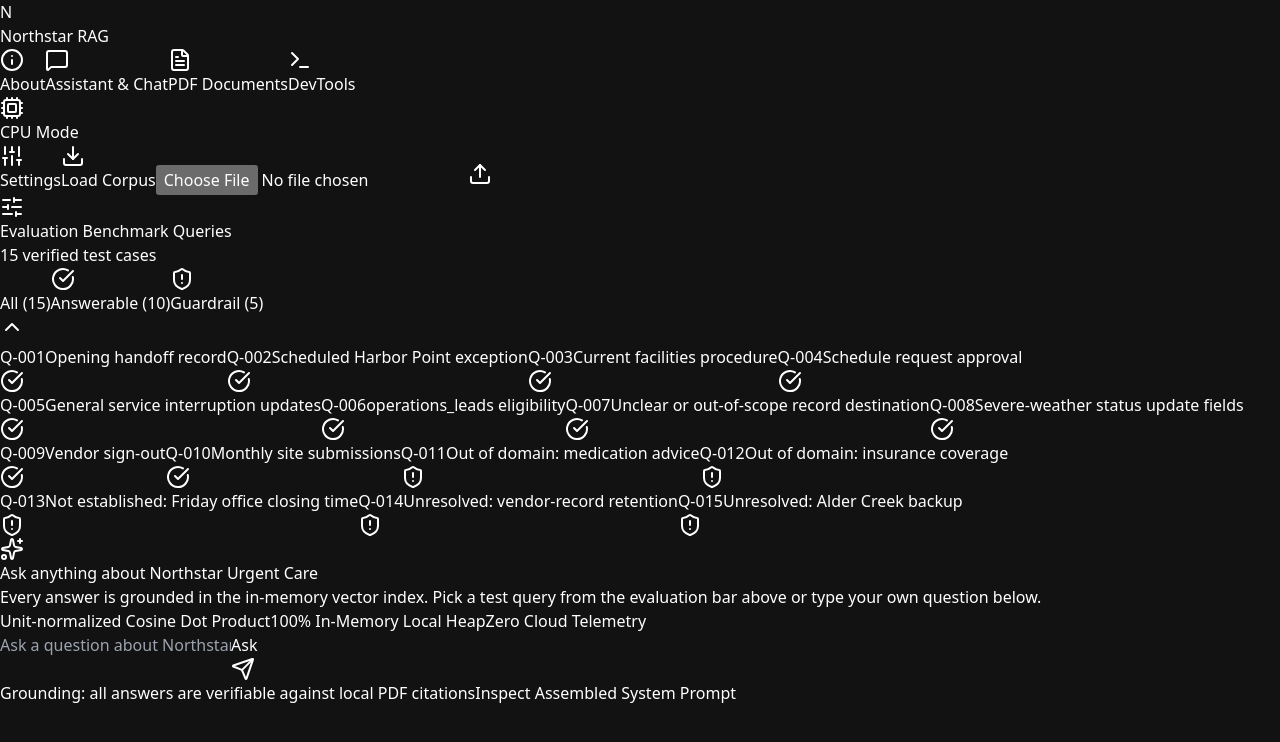
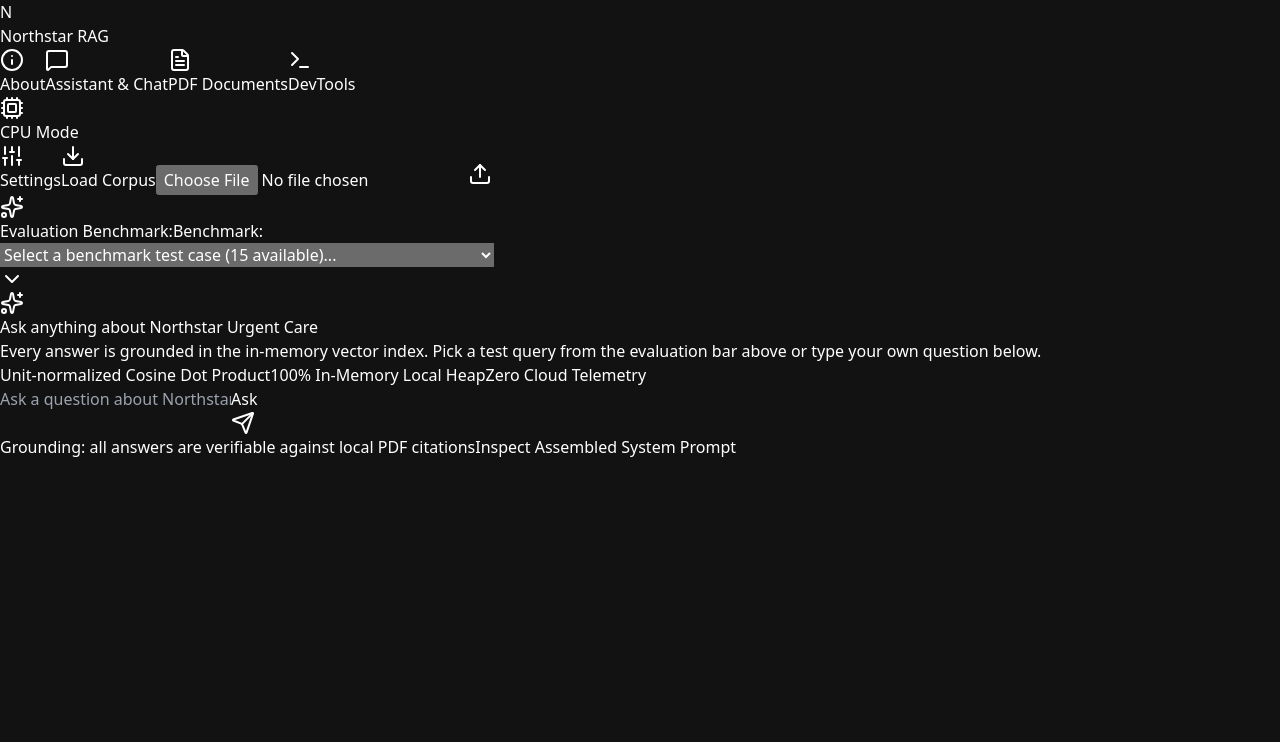
Before and after one commit to jpeckenpaugh/rag-poc, a React (Vite) app: page / in a window 1280 px wide. Both pictures are taken after a click on the button "Assistant & Chat". Shown: the top 742 px of the page. Built offline with nearby package versions, Linux system fonts and the light colour scheme.

Commit message:
feat(ui): convert evaluation queries to compact dropdown to maximize chat space

```diff
--- a/src/components/EvaluationQueryBar.tsx
+++ b/src/components/EvaluationQueryBar.tsx
@@ -2,10 +2,10 @@
 import {
   CheckCircle,
   ShieldAlert,
+  Search,
+  Sparkles,
   ChevronDown,
-  ChevronUp,
-  Search,
-  SlidersHorizontal,
+  Info,
 } from 'lucide-react';
 import { evaluationQueries, EvaluationQuery } from '../data/evaluationQueries';
 
@@ -18,150 +18,112 @@
   selectedQueryId,
   onSelectQuery,
 }) => {
-  const [filter, setFilter] = useState<'all' | 'answerable' | 'negative'>('all');
-  const [isExpanded, setIsExpanded] = useState<boolean>(true);
-  const [previewQuery, setPreviewQuery] = useState<EvaluationQuery | null>(null);
+  const [showDetails, setShowDetails] = useState<boolean>(false);
 
-  const filteredQueries = evaluationQueries.filter((q) => {
-    if (filter === 'all') return true;
-    return q.type === filter;
-  });
+  const selectedQuery =
+    evaluationQueries.find((q) => q.id === selectedQueryId) || null;
 
-  const selectedQuery = evaluationQueries.find((q) => q.id === selectedQueryId) || previewQuery;
+  const handleSelectChange = (e: React.ChangeEvent<HTMLSelectElement>) => {
+    const queryId = e.target.value;
+    if (!queryId) return;
+    const found = evaluationQueries.find((q) => q.id === queryId);
+    if (found) {
+      onSelectQuery(found, true);
+    }
+  };
 
   return (
-    <div className="bg-slate-900/80 rounded-xl border border-slate-800 p-3 shadow-sm mb-1">
-      <div className="flex items-center justify-between mb-3">
-        <div className="flex items-center gap-2">
-          <SlidersHorizontal className="w-4 h-4 text-indigo-400" />
-          <h2 className="text-sm font-bold text-white tracking-wide">
-            Evaluation Benchmark Queries
-          </h2>
-          <span className="text-xs text-slate-400 bg-slate-800 px-2 py-0.5 rounded-full border border-slate-700">
-            {evaluationQueries.length} verified test cases
-          </span>
+    <div className="bg-slate-900/90 rounded-xl border border-slate-800 p-2 sm:px-3 sm:py-2 shadow-sm">
+      <div className="flex flex-col sm:flex-row sm:items-center justify-between gap-2">
+        {/* Left: Label & Dropdown */}
+        <div className="flex items-center gap-2 flex-1 min-w-0">
+          <div className="flex items-center gap-1.5 text-xs font-semibold text-slate-300 shrink-0">
+            <Sparkles className="w-3.5 h-3.5 text-indigo-400" />
+            <span className="hidden md:inline">Evaluation Benchmark:</span>
+            <span className="md:hidden">Benchmark:</span>
           </div>
 
-        <div className="flex items-center gap-3">
-          {/* Filter Pills */}
-          <div className="flex items-center bg-slate-950 p-0.5 rounded-lg border border-slate-800 text-xs">
-            <button
-              onClick={() => setFilter('all')}
-              className={`px-2.5 py-1 rounded-md transition font-medium ${
-                filter === 'all'
-                  ? 'bg-slate-800 text-white font-semibold'
-                  : 'text-slate-400 hover:text-slate-200'
-              }`}
+          {/* Compact Dropdown Select */}
+          <div className="relative flex-1 min-w-0 max-w-xl">
+            <select
+              value={selectedQueryId || ''}
+              onChange={handleSelectChange}
+              className="w-full bg-slate-950 border border-slate-750 hover:border-slate-600 focus:border-indigo-500 rounded-lg px-2.5 py-1.5 text-xs text-slate-200 focus:outline-none transition appearance-none cursor-pointer pr-8 font-medium truncate"
             >
-              All (15)
-            </button>
-            <button
-              onClick={() => setFilter('answerable')}
-              className={`px-2.5 py-1 rounded-md transition font-medium flex items-center gap-1 ${
-                filter === 'answerable'
-                  ? 'bg-emerald-950 text-emerald-300 font-semibold border border-emerald-800'
-                  : 'text-slate-400 hover:text-emerald-400'
-              }`}
-            >
-              <CheckCircle className="w-3 h-3 text-emerald-400" />
-              Answerable (10)
-            </button>
-            <button
-              onClick={() => setFilter('negative')}
-              className={`px-2.5 py-1 rounded-md transition font-medium flex items-center gap-1 ${
-                filter === 'negative'
-                  ? 'bg-amber-950 text-amber-300 font-semibold border border-amber-800'
-                  : 'text-slate-400 hover:text-amber-400'
-              }`}
-            >
-              <ShieldAlert className="w-3 h-3 text-amber-400" />
-              Guardrail (5)
-            </button>
-          </div>
-
-          <button
-            onClick={() => setIsExpanded(!isExpanded)}
-            className="text-slate-400 hover:text-slate-200 p-1 rounded hover:bg-slate-800 transition"
-            title={isExpanded ? 'Collapse query chips' : 'Expand query chips'}
-          >
-            {isExpanded ? <ChevronUp className="w-4 h-4" /> : <ChevronDown className="w-4 h-4" />}
-          </button>
+              <option value="" disabled>
+                Select a benchmark test case ({evaluationQueries.length} available)...
+              </option>
+              <optgroup label="── Answerable Operational Queries (10) ──">
+                {evaluationQueries
+                  .filter((q) => q.type === 'answerable')
+                  .map((q) => (
+                    <option key={q.id} value={q.id}>
+                      [{q.id}] {q.title}
+                    </option>
+                  ))}
+              </optgroup>
+              <optgroup label="── Guardrail & Negative Queries (5) ──">
+                {evaluationQueries
+                  .filter((q) => q.type === 'negative')
+                  .map((q) => (
+                    <option key={q.id} value={q.id}>
+                      [{q.id}] {q.title} (Guardrail)
+                    </option>
+                  ))}
+              </optgroup>
+            </select>
+            <ChevronDown className="w-3.5 h-3.5 text-slate-400 absolute right-2.5 top-1/2 -translate-y-1/2 pointer-events-none" />
           </div>
         </div>
 
-      {/* Chips Container */}
-      {isExpanded && (
-        <div className="flex flex-wrap gap-2 pt-1 transition-all">
-          {filteredQueries.map((q) => {
-            const isSelected = selectedQueryId === q.id;
-            const isAnswerable = q.type === 'answerable';
-
-            return (
+        {/* Right: Quick Type Filter Pills & Details Toggle */}
+        <div className="flex items-center gap-2 shrink-0 self-end sm:self-center">
+          {selectedQuery && (
             <button
-                key={q.id}
-                onClick={() => {
-                  setPreviewQuery(q);
-                  onSelectQuery(q, true);
-                }}
-                onMouseEnter={() => setPreviewQuery(q)}
-                className={`text-xs px-3 py-1.5 rounded-lg border font-medium flex items-center gap-2 transition duration-150 text-left ${
-                  isSelected
-                    ? isAnswerable
-                      ? 'bg-indigo-600 border-indigo-400 text-white shadow-sm shadow-indigo-500/20 ring-1 ring-indigo-400'
-                      : 'bg-amber-700 border-amber-500 text-white shadow-sm ring-1 ring-amber-400'
-                    : isAnswerable
-                    ? 'bg-slate-800/80 border-slate-700/80 text-slate-300 hover:border-indigo-500/60 hover:bg-slate-800 hover:text-white'
-                    : 'bg-amber-950/20 border-amber-900/40 text-amber-300/90 hover:border-amber-700 hover:bg-amber-950/40 hover:text-amber-200'
+              onClick={() => setShowDetails(!showDetails)}
+              className={`text-xs px-2.5 py-1 rounded-lg border font-medium flex items-center gap-1 transition cursor-pointer ${
+                showDetails
+                  ? 'bg-slate-800 text-indigo-300 border-indigo-500/50'
+                  : 'bg-slate-950 text-slate-400 hover:text-slate-200 border-slate-800'
               }`}
+              title="Toggle target citations and prompt details"
             >
-                <span
-                  className={`font-mono text-[10px] px-1 py-0.2 rounded font-semibold ${
-                    isSelected
-                      ? 'bg-black/25 text-white'
-                      : isAnswerable
-                      ? 'bg-slate-900 text-indigo-400'
-                      : 'bg-amber-950 text-amber-400'
-                  }`}
-                >
-                  {q.id}
-                </span>
-                <span className="truncate max-w-[210px]">{q.title}</span>
-                {isAnswerable ? (
-                  <CheckCircle
-                    className={`w-3 h-3 ${isSelected ? 'text-white' : 'text-emerald-500/80'}`}
-                  />
-                ) : (
-                  <ShieldAlert
-                    className={`w-3 h-3 ${isSelected ? 'text-white' : 'text-amber-400'}`}
-                  />
-                )}
+              <Info className="w-3 h-3" />
+              <span>{showDetails ? 'Hide Details' : 'Details'}</span>
             </button>
-            );
-          })}
-        </div>
           )}
 
-      {/* Selected / Hovered Query Inspector Banner */}
           {selectedQuery && (
-        <div className="mt-3.5 pt-3 border-t border-slate-800/80 bg-slate-950/50 -mx-4 -mb-4 p-4 rounded-b-xl">
-          <div className="flex flex-col sm:flex-row sm:items-center justify-between gap-2 mb-2">
+            <button
+              onClick={() => onSelectQuery(selectedQuery, true)}
+              className="text-xs bg-indigo-600 hover:bg-indigo-500 text-white px-2.5 py-1 rounded-lg font-semibold transition flex items-center gap-1 shadow-sm cursor-pointer"
+              title="Run this benchmark query again"
+            >
+              <Search className="w-3 h-3" />
+              <span>Run</span>
+            </button>
+          )}
+        </div>
+      </div>
+
+      {/* Collapsible Inspection Details for selected query */}
+      {showDetails && selectedQuery && (
+        <div className="mt-2 pt-2 border-t border-slate-800/80 bg-slate-950/40 -mx-2 -mb-2 p-3 rounded-b-xl text-xs space-y-2">
+          <div className="flex flex-wrap items-center justify-between gap-2">
             <div className="flex items-center gap-2">
               <span className="font-mono text-xs font-bold text-indigo-400">
                 {selectedQuery.id}
               </span>
-              <span className="text-slate-300 text-xs font-semibold">
-                {selectedQuery.title}
-              </span>
+              <span className="text-slate-200 font-semibold">{selectedQuery.title}</span>
               {selectedQuery.category && (
-                <span className="text-[10px] px-2 py-0.5 rounded bg-slate-800 text-slate-400 border border-slate-700 font-medium">
+                <span className="text-[10px] px-1.5 py-0.5 rounded bg-slate-800 text-slate-400 border border-slate-700">
                   {selectedQuery.category}
                 </span>
               )}
             </div>
 
-            <div className="flex items-center gap-2">
             <span
-                className={`text-[11px] px-2 py-0.5 rounded-full font-semibold border flex items-center gap-1 ${
+              className={`text-[10px] px-2 py-0.5 rounded-full font-semibold border flex items-center gap-1 ${
                 selectedQuery.type === 'answerable'
                   ? 'bg-emerald-950/60 text-emerald-400 border-emerald-800'
                   : 'bg-amber-950/60 text-amber-400 border-amber-800'
@@ -173,32 +135,22 @@
                 </>
               ) : (
                 <>
-                    <ShieldAlert className="w-3 h-3" /> Guardrail / Negative Query
+                  <ShieldAlert className="w-3 h-3" /> Anti-Hallucination Guardrail
                 </>
               )}
             </span>
-
-              <button
-                onClick={() => onSelectQuery(selectedQuery, true)}
-                className="text-xs bg-indigo-600 hover:bg-indigo-500 text-white px-3 py-1 rounded-md font-semibold transition flex items-center gap-1.5 shadow-sm"
-              >
-                <Search className="w-3 h-3" />
-                Run Query
-              </button>
-            </div>
           </div>
 
-          <div className="grid grid-cols-1 md:grid-cols-2 gap-3 mt-2 text-xs">
-            <div className="bg-slate-900/90 p-2.5 rounded-lg border border-slate-800">
-              <span className="text-[10px] uppercase font-bold text-slate-400 tracking-wider block mb-1">
-                Query Prompt
+          <div className="grid grid-cols-1 md:grid-cols-2 gap-2 text-xs">
+            <div className="bg-slate-900/80 p-2 rounded border border-slate-800">
+              <span className="text-[10px] uppercase font-bold text-slate-400 tracking-wider block mb-0.5">
+                Full Query
               </span>
-              <p className="text-slate-200 font-medium italic">"{selectedQuery.query}"</p>
+              <p className="text-slate-200 italic font-medium">"{selectedQuery.query}"</p>
             </div>
-
-            <div className="bg-slate-900/90 p-2.5 rounded-lg border border-slate-800">
-              <span className="text-[10px] uppercase font-bold text-slate-400 tracking-wider block mb-1">
-                Target Ground Truth / Evidence
+            <div className="bg-slate-900/80 p-2 rounded border border-slate-800">
+              <span className="text-[10px] uppercase font-bold text-slate-400 tracking-wider block mb-0.5">
+                Target Evidence Citation
               </span>
               <p className="text-slate-300 font-mono text-[11px]">{selectedQuery.evidence}</p>
             </div>
```
Lines whose indentation alone changed are shown as unchanged.
